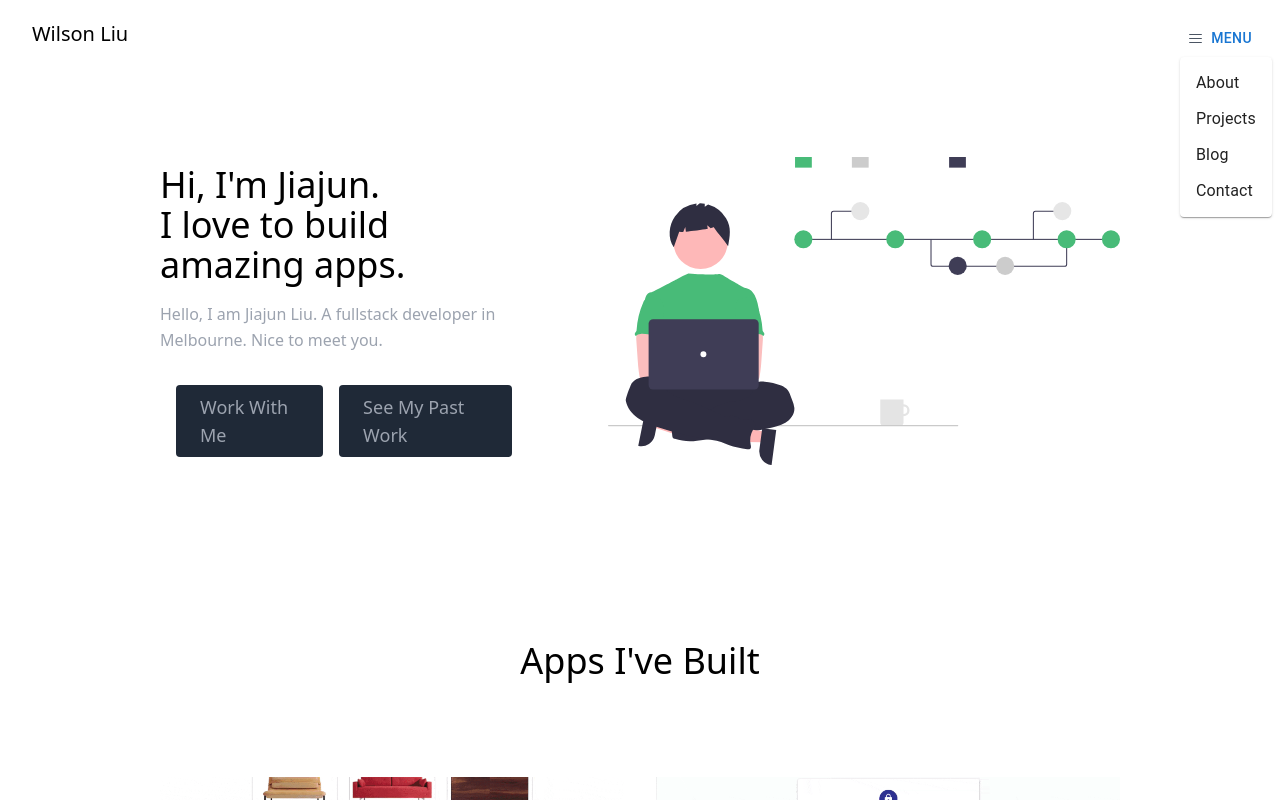
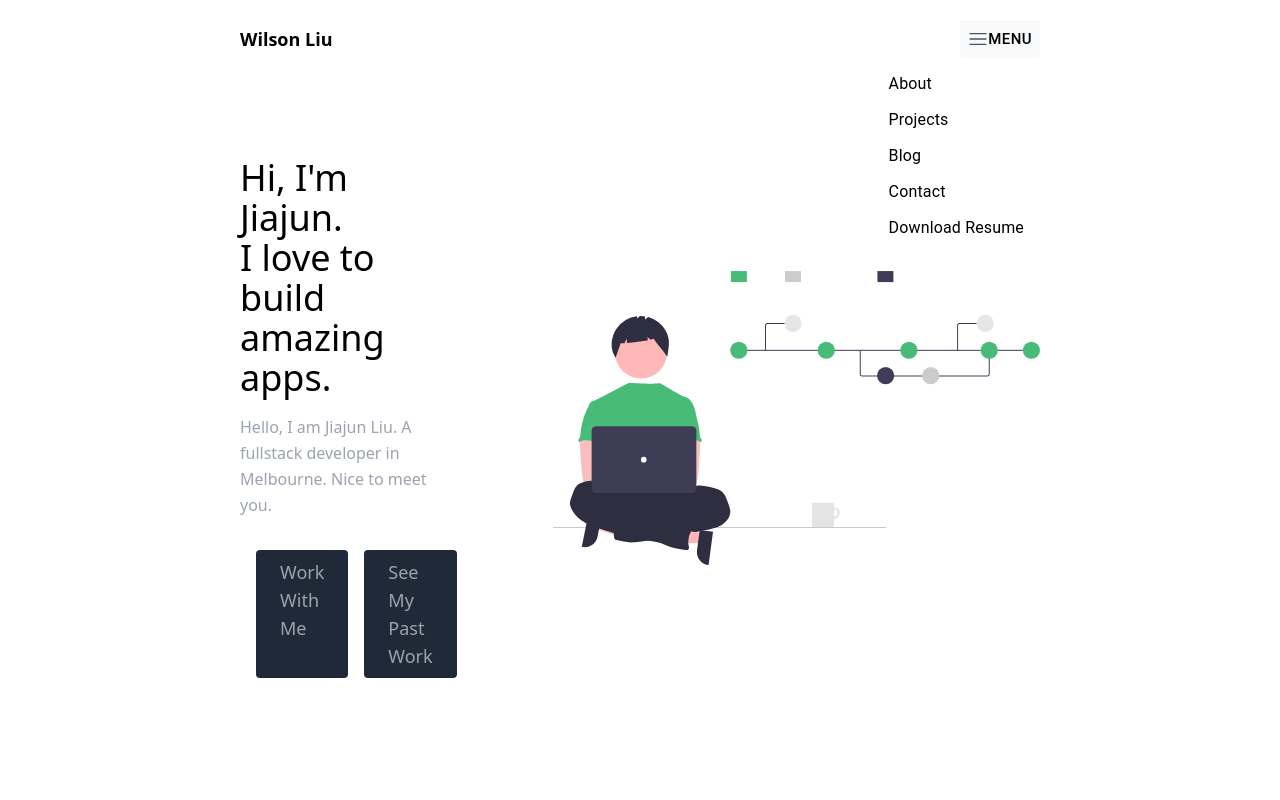
Before and after one commit to jiajunliu0024/portfolio, a React (Create React App) app: page / in a window 1280 px wide. Both pictures are taken after a click on the button "MENU". Shown: the top 800 px of the page. Built offline with nearby package versions, Linux system fonts and the light colour scheme.

Commit message:
refactor the blog header

```diff
--- a/src/App.js
+++ b/src/App.js
@@ -13,7 +13,7 @@ function App() {
       <BlogHeader />
       <About />
       <Projects />
-      <Experience />
+      {/* <Experience /> */}
       <Skills />
       <Contact />
     </main>
--- a/src/components/About.js
+++ b/src/components/About.js
@@ -5,7 +5,7 @@ import React from "react";
 export default function About() {
   return (
     <section id="about">
-      <div className="container px-40 py-10 mx-auto bg-white-900 flex px-10 py-20 md:flex-row flex-col items-center">
+      <div className="container px-20 py-10 md:px-40 lg:px-60 mx-auto bg-white-900 flex px-10 py-20 md:flex-row flex-col items-center">
         <div className="lg:flex-grow md:w-1/2 lg:pr-24 md:pr-16 flex flex-col md:items-start md:text-left mb-16 md:mb-0 items-center text-center">
           <h1 className="title-font sm:text-4xl text-3xl mb-4 font-medium text-black">
             Hi, I'm Jiajun.
--- a/src/components/menu_components/BlogHeader.js
+++ b/src/components/menu_components/BlogHeader.js
@@ -4,14 +4,14 @@ import MenuButton from "./MenuButton";
 
 export default function BlogHeader() {
   return (
-    <header id="head" className="bg-withe">
-      <div className="container mx-auto place-content-between flex p-5 flex-row">
-        <a className="title-font font-medium text-black mb-4 md:mb-0">
-          <a href="#about" className="ml-3 text-xl">
-            Wilson Liu
-          </a>
+    <header id="head" className="bg-white">
+      <div className="container mx-auto flex justify-between items-center p-5 md:px-30 lg:px-60">
+        <a className="font-bold text-lg text-black">
+          <a href="#about">Wilson Liu</a>
         </a>
-        <MenuButton></MenuButton>
+        <div className="flex items-center space-x-4">
+          <MenuButton />
+        </div>
       </div>
     </header>
   );
--- a/src/components/menu_components/MenuButton.js
+++ b/src/components/menu_components/MenuButton.js
@@ -2,7 +2,7 @@ import * as React from "react";
 import Button from "@mui/material/Button";
 import ClickAwayListener from "@mui/material/ClickAwayListener";
 import Grow from "@mui/material/Grow";
-import Paper from "@mui/material/Paper";
+import Box from "@mui/material/Box";
 import Popper from "@mui/material/Popper";
 import MenuItem from "@mui/material/MenuItem";
 import MenuList from "@mui/material/MenuList";
@@ -39,16 +39,24 @@ export default function MenuListComposition() {
       <div>
         <Button
           ref={anchorRef}
-          className="m-1 px-3 py-2 rounded-xl flex items-center justify-center border border-gray-50 bg-gray-100 hover:bg-gray-200 hover:border-gray-100 active:border-gray-300 gap-x-2 text-gray-700"
-          // id="composition-button"
+          sx={{
+            backgroundColor: "#F8F9FA", // Set background color
+            "&:hover": {
+              backgroundColor: "#E9ECEF", // Hover effect
+            },
+            color: "black",
+            fontSize: "15px",
+          }}
+          // className="m-1 px-3 py-2 rounded-xl flex items-center justify-center border border-gray-500 bg-gray-400 hover:bg-gray-200 hover:border-gray-100 active:border-gray-300 gap-x-2 text-gray-700"
+          id="composition-button"
           aria-controls={open ? "composition-menu" : undefined}
           aria-expanded={open ? "true" : undefined}
           aria-haspopup="true"
           onClick={handleToggle}
         >
           <svg
-            width="15"
-            height="15"
+            width="20"
+            height="20"
             viewBox="0 0 15 15"
             fill="none"
             xmlns="http://www.w3.org/2000/svg"
@@ -61,13 +69,14 @@ export default function MenuListComposition() {
               clipRule="evenodd"
             />
           </svg>
-          <h1 className="text-grey-700">menu</h1>
+          menu
         </Button>
+
         <Popper
           open={open}
           anchorEl={anchorRef.current}
           role={undefined}
-          placement="bottom-start"
+          placement="bottom-end"
           transition
           disablePortal
         >
@@ -76,10 +85,10 @@ export default function MenuListComposition() {
               {...TransitionProps}
               style={{
                 transformOrigin:
-                  placement === "bottom-start" ? "left top" : "left bottom",
+                  placement === "bottom-end" ? "left top" : "left bottom",
               }}
             >
-              <Paper>
+              <Box>
                 <ClickAwayListener onClickAway={handleClose}>
                   <MenuList
                     autoFocusItem={open}
@@ -90,9 +99,10 @@ export default function MenuListComposition() {
                     <MenuItem onClick={handleClose}>Projects</MenuItem>
                     <MenuItem onClick={handleClose}>Blog</MenuItem>
                     <MenuItem onClick={handleClose}>Contact</MenuItem>
+                    <MenuItem onClick={handleClose}>Download Resume</MenuItem>
                   </MenuList>
                 </ClickAwayListener>
-              </Paper>
+              </Box>
             </Grow>
           )}
         </Popper>
--- a/src/components/themes/ThemeColor.js
+++ b/src/components/themes/ThemeColor.js
@@ -1,19 +1,20 @@
 import { createTheme } from "@mui/material/styles";
 
-let theme = createTheme({
-  // Theme customization goes here as usual, including tonalOffset and/or
-  // contrastThreshold as the augmentColor() function relies on these
-});
-
-theme = createTheme(theme, {
-  // Custom colors created with augmentColor go here
+const theme = createTheme({
   palette: {
-    salmon: theme.palette.augmentColor({
-      color: {
-        main: "#FF5733",
-      },
-      name: "salmon",
-    }),
+    lightGrey: "#E9ECEF",
+    primary: {
+      main: "#FF5733",
+      // light: will be calculated from palette.primary.main,
+      // dark: will be calculated from palette.primary.main,
+      // contrastText: will be calculated to contrast with palette.primary.main
+    },
+    grey: {
+      light: "#E9ECEF",
+      main: "#CED4DA",
+      // dark: will be calculated from palette.secondary.main,
+      dark: "#ADB5BD",
+    },
   },
 });
 export default theme;
```
